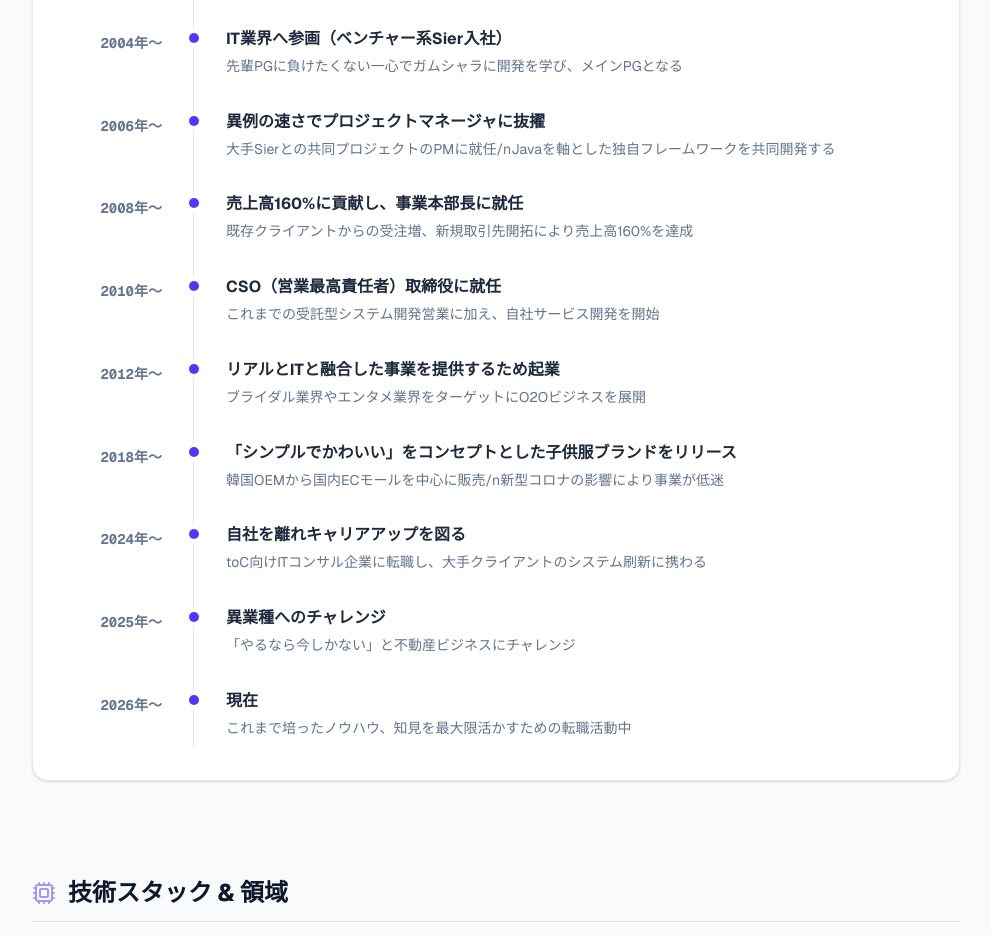
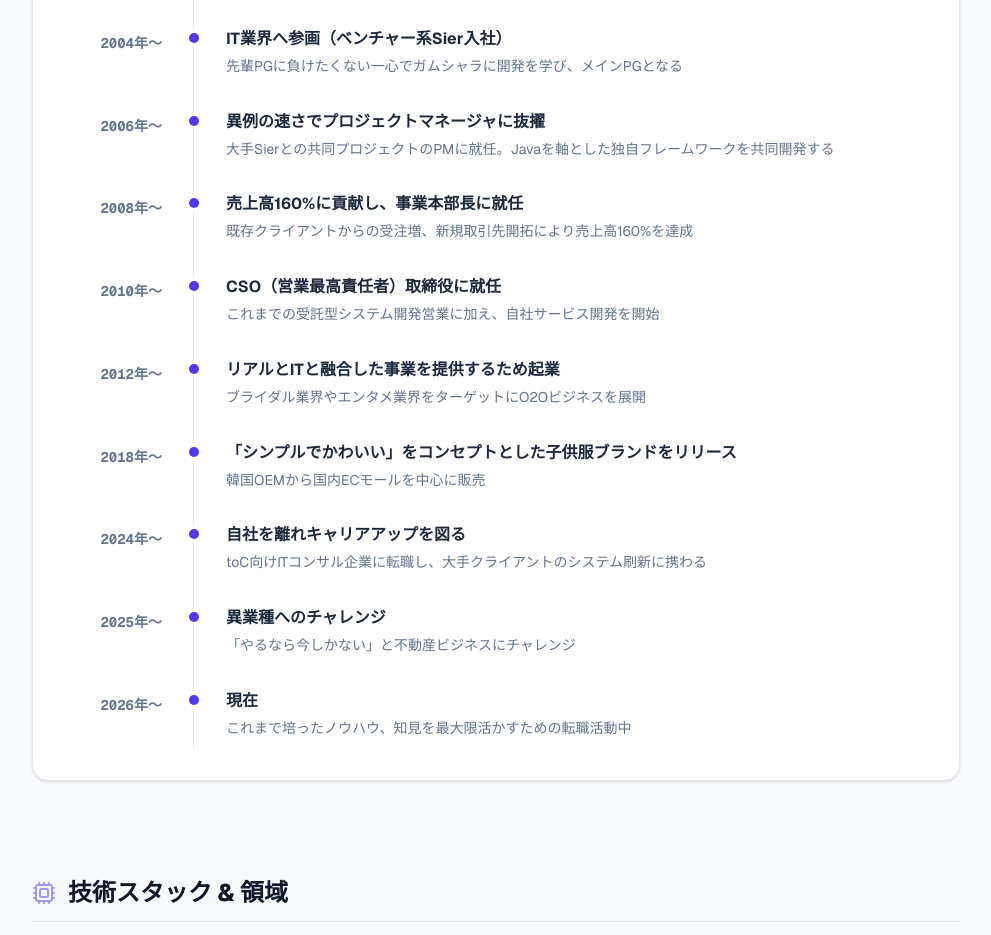
Before and after one commit to Namikey/my-portfolio, a Next.js app: page / in a window 1280 px wide. Shown: the part 1760-2695 px from the top of the page, without its empty margins (144-1135 px from the left). Built offline with nearby package versions, Linux system fonts and the light colour scheme.

Commit message:
/n削除

```diff
--- a/portfolio-data.ts
+++ b/portfolio-data.ts
@@ -81,7 +81,7 @@ export const careerTimeline: CareerTimelineItem[] = [
   {
     year: "2006年～",
     event: "異例の速さでプロジェクトマネージャに抜擢",
-    description: "大手Sierとの共同プロジェクトのPMに就任/nJavaを軸とした独自フレームワークを共同開発する"
+    description: "大手Sierとの共同プロジェクトのPMに就任。Javaを軸とした独自フレームワークを共同開発する"
   },
   {
     year: "2008年～",
@@ -101,7 +101,7 @@ export const careerTimeline: CareerTimelineItem[] = [
   {
     year: "2018年～",
     event: "「シンプルでかわいい」をコンセプトとした子供服ブランドをリリース",
-    description: "韓国OEMから国内ECモールを中心に販売/n新型コロナの影響により事業が低迷"
+    description: "韓国OEMから国内ECモールを中心に販売"
   },
   {
     year: "2024年～",
```
